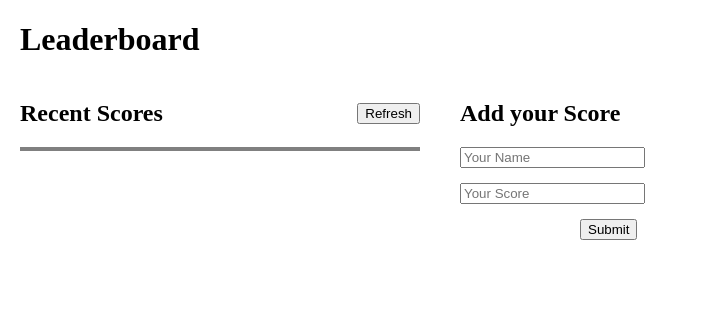
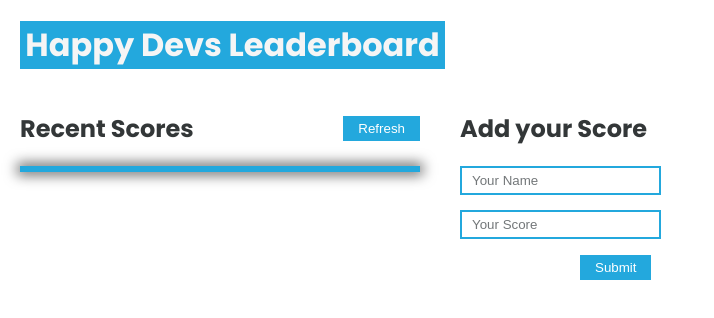
Before and after one commit to BenjaminSemah/leaderboard, a website built with webpack: page src/index.html in a window 1280 px wide. Shown: the whole page, without its empty margins (0-714 px from the left). Built offline with nearby package versions, Linux system fonts and the light colour scheme; no server answers.

Commit message:
Updated stylesheet to add color theme to homepage

```diff
--- a/src/index.html
+++ b/src/index.html
@@ -7,7 +7,7 @@
     <title>BVS Leaderboard</title>
   </head>
   <body>
-    <h1>Leaderboard</h1>
+    <h1>Happy Devs Leaderboard</h1>
     <div class="main-container">
       <div class="board-container">
         <div class="board-header">
--- a/src/style.css
+++ b/src/style.css
@@ -1,10 +1,21 @@
+@import url('https://fonts.googleapis.com/css2?family=Inter:wght@400;500&family=Lato:wght@300;400;700&family=Poppins:wght@300;700&family=Readex+Pro:wght@200;500&display=swap');
+
 body {
   margin: 0;
   padding: 0;
+  font-family: 'Poppins', sans-serif;
 }
 
 h1 {
+  background-color: rgb(35, 168, 221);
+  color: whitesmoke;
+  width: 425px;
   margin-left: 20px;
+  text-align: center;
+}
+
+h2 {
+  color: rgb(51, 55, 56);
 }
 
 .main-container {
@@ -29,9 +40,11 @@ h1 {
 
 #score-board {
   list-style: none;
-  border: 2px solid grey;
+  border: 3px solid rgb(35, 168, 221);
   padding-left: 0;
   margin: 0;
+  -webkit-box-shadow: 0px 0px 13px 3px rgba(0,0,0,0.6);
+  box-shadow: 0px 0px 13px 3px rgba(0,0,0,0.6);
 }
 
 .single-score {
@@ -40,7 +53,8 @@ h1 {
 }
 
 .single-score:nth-child(even) {
-  background-color: rgb(226, 224, 224);
+  /* background-color: rgb(226, 224, 224); */
+  background-color: rgb(222, 238, 245);
 }
 
 .form-container {
@@ -69,3 +83,26 @@ h1 {
 .fail-alert {
   color: red;
 }
+
+button {
+  background-color: rgb(35, 168, 221);
+  color: white;
+  border: none;
+  padding: 5px 15px;
+}
+
+button:hover {
+  background-color: white;
+  color: rgb(35, 168, 221);
+  border: 1px solid rgb(35, 168, 221);
+}
+
+input {
+  border: 2px solid rgb(35, 168, 221);
+  padding: 5px 10px;
+}
+
+::placeholder {
+  color: rgb(115, 119, 121);
+  opacity: 1;
+}
```
